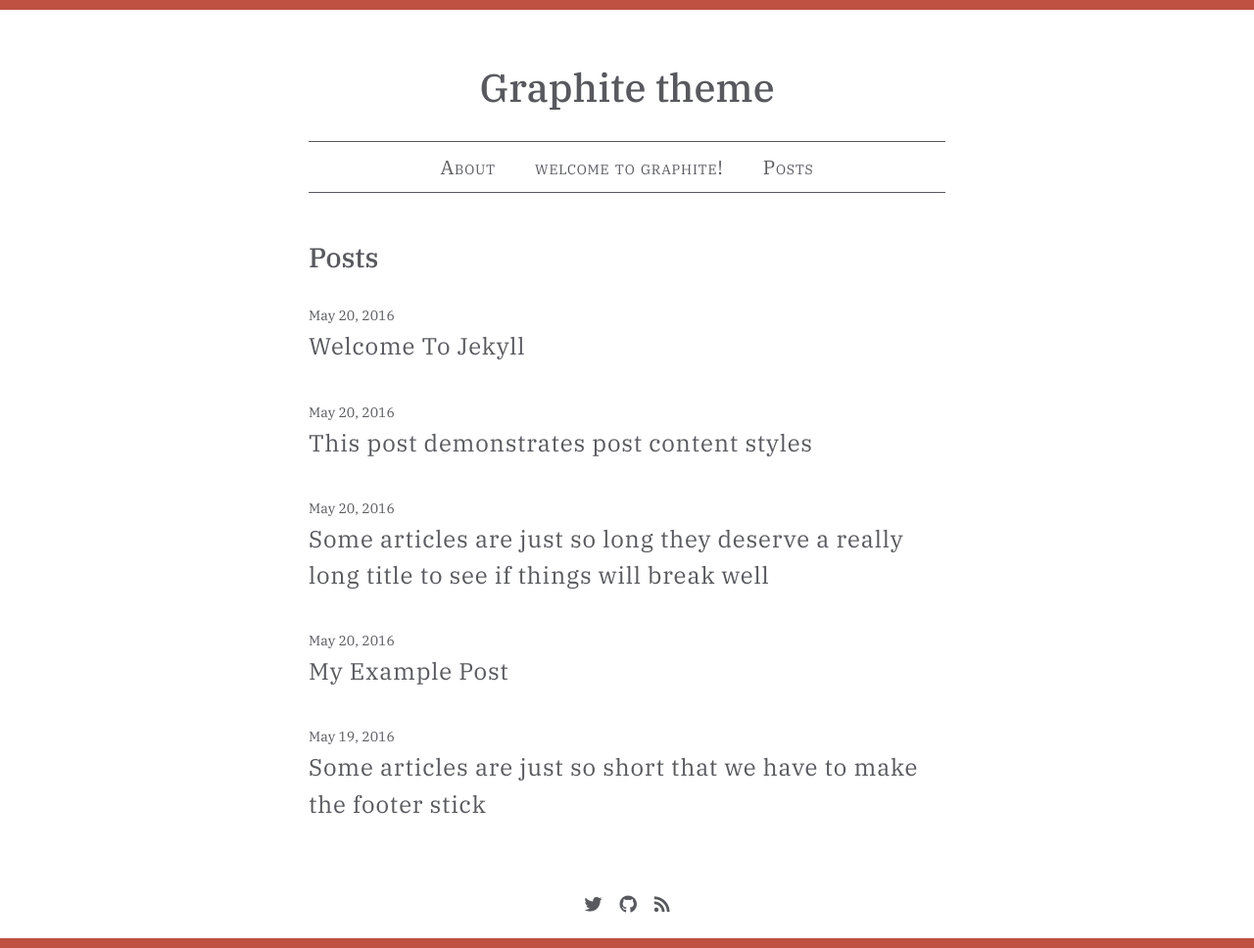
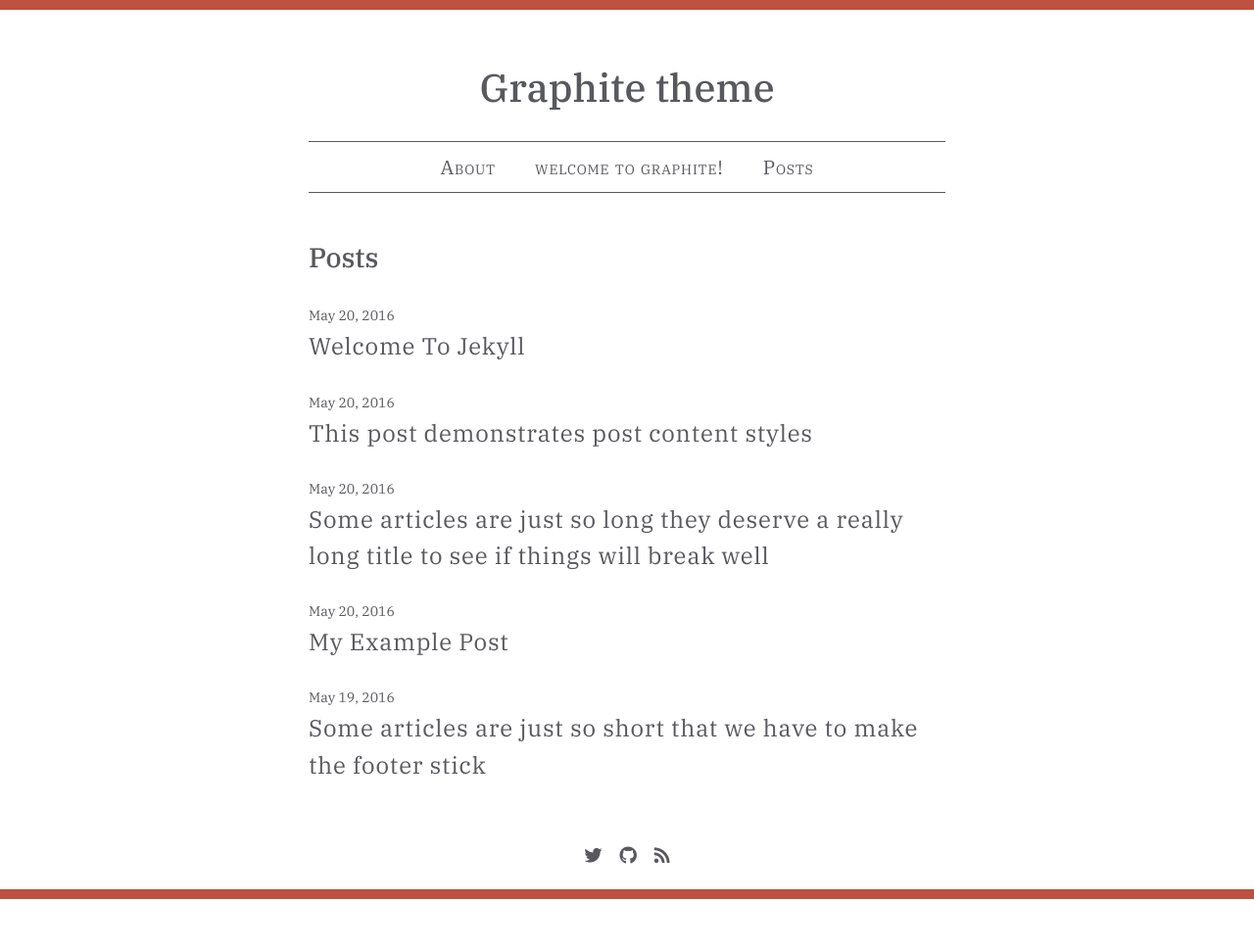
Before and after one commit to vasilisa-the-beautiful/graphite-1, a Jekyll site: the page built from posts.md, in a window 1280 px wide. Shown: the whole page at 98% size. Built offline with Jekyll 4.4.1, drawn with Linux system fonts in a browser that asks for light colours; nearby versions of some CDN libraries; after the commit the page ends 918 px from its top, so only the background shows below that.

Commit message:
Tighten post-link spacing

```diff
--- a/_sass/theme/_components.sass
+++ b/_sass/theme/_components.sass
@@ -60,7 +60,7 @@
   display: inline-block
   font-size: 1.2rem
   font-weight: 400
-  margin: 0 0 1.5rem 0
+  margin: 0 0 1rem 0
   padding: 0
   text-transform: none
 
```
